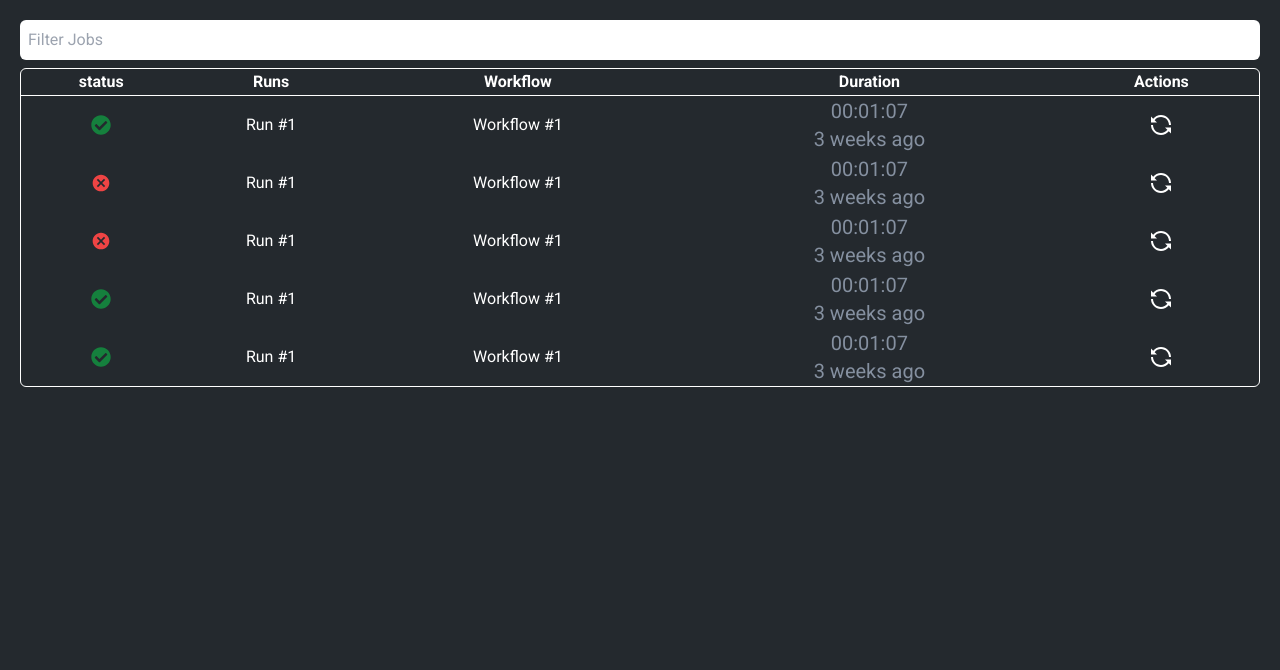
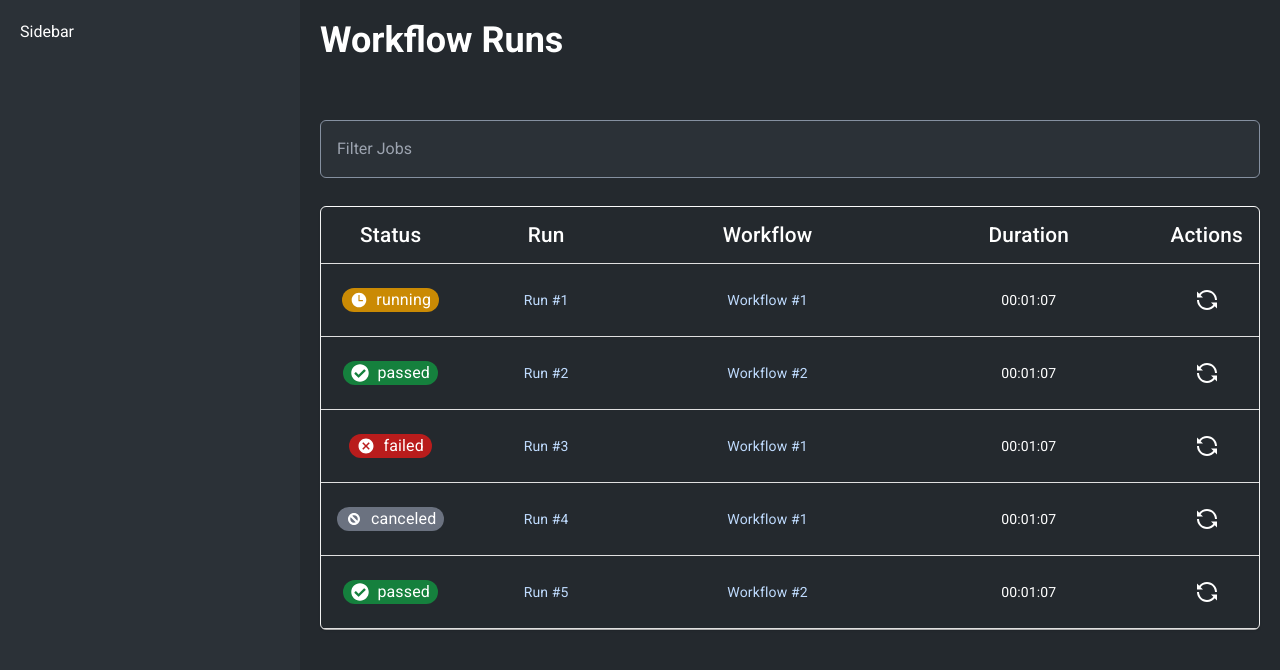
Before and after one commit to catalyst-ci-cd/catalyst-frontend, a React (Vite) app: page /dashboard in a window 1280 px wide. Shown: the top 670 px of the page. Built offline with nearby package versions, Linux system fonts and the light colour scheme; no server answers.

Commit message:
Add basic structure for workflow runs page

```diff
--- a/src/pages/Dashboard/Navbar.tsx
+++ /dev/null
@@ -1,7 +0,0 @@
-import React from 'react';
-
-const Navbar = () => {
-  return <div>Navbar</div>;
-};
-
-export default Navbar;
--- /dev/null
+++ b/src/pages/Dashboard/Runs/RunsTable.tsx
@@ -0,0 +1,127 @@
+import { RiLoopLeftFill } from 'react-icons/ri';
+import {
+  IconButton,
+  Paper,
+  Table,
+  TableBody,
+  TableCell,
+  TableContainer,
+  TableHead,
+  TableRow,
+  Tooltip,
+} from '@mui/material';
+import StatusLabel, { statusType } from './StatusLabel';
+import { Link } from 'react-router-dom';
+
+interface IRowData {
+  id: number;
+  status: statusType;
+  name: string;
+  workflow: string;
+  duration: string;
+  finished_at: string;
+}
+
+const rows: IRowData[] = [
+  {
+    id: 1,
+    status: 'running',
+    name: 'Run #1',
+    workflow: 'Workflow #1',
+    duration: '00:01:07',
+    finished_at: '3 weeks ago',
+  },
+  {
+    id: 2,
+    status: 'passed',
+    name: 'Run #2',
+    workflow: 'Workflow #2',
+    duration: '00:01:07',
+    finished_at: '3 weeks ago',
+  },
+  {
+    id: 3,
+    status: 'failed',
+    name: 'Run #3',
+    workflow: 'Workflow #1',
+    duration: '00:01:07',
+    finished_at: '3 weeks ago',
+  },
+  {
+    id: 3,
+    status: 'canceled',
+    name: 'Run #4',
+    workflow: 'Workflow #1',
+    duration: '00:01:07',
+    finished_at: '3 weeks ago',
+  },
+  {
+    id: 4,
+    status: 'passed',
+    name: 'Run #5',
+    workflow: 'Workflow #2',
+    duration: '00:01:07',
+    finished_at: '3 weeks ago',
+  },
+];
+
+const RunsTable = () => {
+  return (
+    <div className="border border-solid border-white rounded-md my-2">
+      <TableContainer
+        component={Paper}
+        sx={{
+          bgcolor: 'transparent',
+          '& .MuiTableCell-root': { color: 'white', textAlign: 'center' },
+        }}
+      >
+        <Table sx={{ minWidth: 650 }} aria-label="simple table">
+          <TableHead
+            sx={{
+              '& .MuiTableCell-head': {
+                fontSize: '1.3rem',
+              },
+            }}
+          >
+            <TableRow>
+              <TableCell width={30}>Status</TableCell>
+              <TableCell>Run</TableCell>
+              <TableCell>Workflow</TableCell>
+              <TableCell>Duration</TableCell>
+              <TableCell width={30}>Actions</TableCell>
+            </TableRow>
+          </TableHead>
+          <TableBody>
+            {rows.map(row => (
+              <TableRow key={row.id}>
+                <TableCell>
+                  <StatusLabel type={row.status} />
+                </TableCell>
+                <TableCell>
+                  <Link to="#" className="hover:underline text-blue-200">
+                    {row.name}
+                  </Link>
+                </TableCell>
+                <TableCell>
+                  <Link to="#" className="hover:underline text-blue-200">
+                    {row.workflow}
+                  </Link>
+                </TableCell>
+                <TableCell>{row.duration}</TableCell>
+                <TableCell>
+                  <Tooltip title={'Rerun Job'} arrow>
+                    <IconButton>
+                      <RiLoopLeftFill className="text-white" />
+                    </IconButton>
+                  </Tooltip>
+                </TableCell>
+              </TableRow>
+            ))}
+          </TableBody>
+        </Table>
+      </TableContainer>
+    </div>
+  );
+};
+
+export default RunsTable;
--- /dev/null
+++ b/src/pages/Dashboard/Runs/StatusLabel.tsx
@@ -0,0 +1,35 @@
+import { FC } from 'react';
+import { FaCheckCircle } from 'react-icons/fa';
+import { MdCancel } from 'react-icons/md';
+import { TiCancel } from 'react-icons/ti';
+import { IoTimeSharp } from 'react-icons/io5';
+
+export type statusType = 'passed' | 'failed' | 'running' | 'canceled';
+interface StatusLabelProps {
+  type: statusType;
+}
+const StatusLabel: FC<StatusLabelProps> = ({ type }) => {
+  return type === 'passed' ? (
+    <div className="flex items-center gap-2 w-fit m-auto rounded-full px-2 bg-green-700 text-lg">
+      <FaCheckCircle />
+      <p className="text-white text-base">passed</p>
+    </div>
+  ) : type === 'failed' ? (
+    <div className="flex items-center gap-2 w-fit m-auto rounded-full px-2 bg-red-700 text-lg">
+      <MdCancel />
+      <p className="text-white text-base">failed</p>
+    </div>
+  ) : type === 'running' ? (
+    <div className="flex items-center gap-2 w-fit m-auto rounded-full px-2 bg-yellow-600 text-lg">
+      <IoTimeSharp />
+      <p className="text-white text-base">running</p>
+    </div>
+  ) : (
+    <div className="flex items-center gap-2 w-fit m-auto rounded-full px-2 bg-gray-500 text-lg">
+      <TiCancel />
+      <p className="text-white text-base">canceled</p>
+    </div>
+  );
+};
+
+export default StatusLabel;
--- a/src/pages/Dashboard/Runs/index.tsx
+++ b/src/pages/Dashboard/Runs/index.tsx
@@ -1,98 +1,15 @@
-import { RiLoopLeftFill } from 'react-icons/ri';
-import { FaCheckCircle } from 'react-icons/fa';
-import { MdCancel } from 'react-icons/md';
-import { IconButton } from '@mui/material';
-
-const data = [
-  {
-    id: 1,
-    status: 'success',
-    name: 'Run #1',
-    workflow: 'Workflow #1',
-    duration: '00:01:07',
-    finished_at: '3 weeks ago',
-  },
-  {
-    id: 2,
-    status: 'fail',
-    name: 'Run #1',
-    workflow: 'Workflow #1',
-    duration: '00:01:07',
-    finished_at: '3 weeks ago',
-  },
-  {
-    id: 3,
-    status: 'fail',
-    name: 'Run #1',
-    workflow: 'Workflow #1',
-    duration: '00:01:07',
-    finished_at: '3 weeks ago',
-  },
-  {
-    id: 3,
-    status: 'success',
-    name: 'Run #1',
-    workflow: 'Workflow #1',
-    duration: '00:01:07',
-    finished_at: '3 weeks ago',
-  },
-  {
-    id: 4,
-    status: 'success',
-    name: 'Run #1',
-    workflow: 'Workflow #1',
-    duration: '00:01:07',
-    finished_at: '3 weeks ago',
-  },
-];
+import RunsTable from './RunsTable';
 
 const Runs = () => {
   return (
-    <div className="bg-primary min-h-screen">
+    <div className="bg-primary flex-1">
       <div className="p-5">
-        <div>
-          <input
-            className="bg-transparent w-full p-2 bg-white rounded-md focus:outline-none"
-            placeholder="Filter Jobs"
-          />
-        </div>
-        <div className="border border-solid border-white rounded-md my-2">
-          <table className="text-white w-full">
-            <thead>
-              <tr className="border-b border-solid border-b-white">
-                <th>status</th>
-                <th>Runs</th>
-                <th>Workflow</th>
-                <th>Duration</th>
-                <th>Actions</th>
-              </tr>
-            </thead>
-            <tbody>
-              {data.map(run => (
-                <tr className="[&>td]:text-center">
-                  <td className="[&>*]:m-auto text-xl">
-                    {run.status == 'success' ? (
-                      <FaCheckCircle className="text-green-700" />
-                    ) : (
-                      <MdCancel className="text-red-500" />
-                    )}
-                  </td>
-                  <td>{run.name}</td>
-                  <td>{run.workflow}</td>
-                  <td className="text-xs">
-                    <p>{run.duration}</p>
-                    <p>{run.finished_at}</p>
-                  </td>
-                  <td className="[&>*]:m-auto text-xl">
-                    <IconButton>
-                      <RiLoopLeftFill className="text-white" />
-                    </IconButton>
-                  </td>
-                </tr>
-              ))}
-            </tbody>
-          </table>
-        </div>
+        <h2 className="mb-10">Workflow Runs</h2>
+        <input
+          className="w-full p-4 bg-secondary border border-solid border-tertiary rounded-md focus:outline-none my-5 text-white"
+          placeholder="Filter Jobs"
+        />
+        <RunsTable />
       </div>
     </div>
   );
--- /dev/null
+++ b/src/pages/Dashboard/Sidebar.tsx
@@ -0,0 +1,7 @@
+import React from 'react';
+
+const Sidebar = () => {
+  return <div className="p-5 w-[300px] bg-secondary text-white">Sidebar</div>;
+};
+
+export default Sidebar;
--- a/src/pages/Dashboard/index.tsx
+++ b/src/pages/Dashboard/index.tsx
@@ -1,10 +1,10 @@
-// import Navbar from './Navbar';
+import Sidebar from './Sidebar';
 import Runs from './Runs';
 
 const Dashboard = () => {
   return (
-    <div>
-      {/* <Navbar /> */}
+    <div className="flex min-h-screen">
+      <Sidebar />
       <Runs />
     </div>
   );
```
